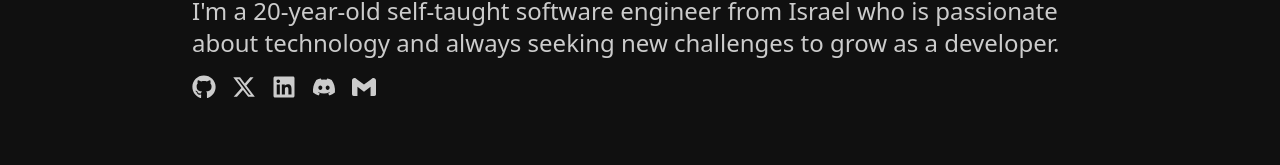
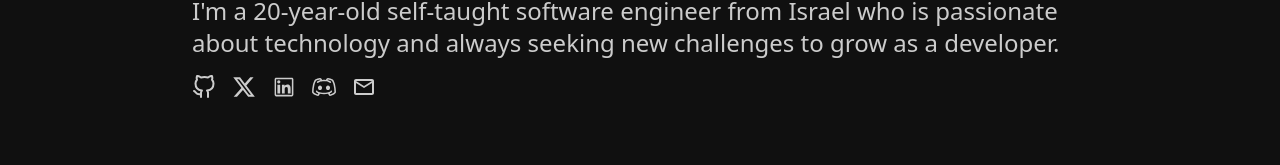
Before and after one commit to Rishon/personal-website, a Next.js app: page / in a window 1280 px wide. Shown: the part 209-374 px from the top of the page. Built offline with nearby package versions, Linux system fonts and the light colour scheme; no server answers.

Commit message:
feat: Confetti upon birthday

```diff
--- a/package.json
+++ b/package.json
@@ -15,6 +15,7 @@
     "next": "14.2.10",
     "nodemailer": "^6.9.14",
     "react": "^18.3.1",
+    "react-confetti": "^6.1.0",
     "react-dom": "^18.3.1",
     "react-icons": "^5.2.1",
     "react-turnstile": "^1.1.3",
--- a/src/components/sections/SocialsSection.tsx
+++ b/src/components/sections/SocialsSection.tsx
@@ -2,27 +2,29 @@
 import SocialButton from "@/components/SocialButton";
 
 // Icons
-import { FaGithub, FaLinkedin, FaDiscord } from "react-icons/fa";
+import { RxDiscordLogo } from "react-icons/rx";
+import { FiGithub } from "react-icons/fi";
+import { AiOutlineLinkedin } from "react-icons/ai";
 import { FaXTwitter } from "react-icons/fa6";
-import { SiGmail } from "react-icons/si";
+import { MdOutlineEmail } from "react-icons/md";
 
 export default function SocialsSection() {
   return (
     <div className="flex space-x-4 text-2xl">
       <SocialButton link="https://github.rishon.systems">
-        <FaGithub />
+        <FiGithub />
       </SocialButton>
       <SocialButton link="https://x.rishon.systems">
         <FaXTwitter />
       </SocialButton>
       <SocialButton link="https://linkedin.rishon.systems">
-        <FaLinkedin />
+        <AiOutlineLinkedin />
       </SocialButton>
       <SocialButton link="https://discord.rishon.systems">
-        <FaDiscord />
+        <RxDiscordLogo />
       </SocialButton>
       <SocialButton link="mailto:mail@rishon.systems">
-        <SiGmail />
+        <MdOutlineEmail />
       </SocialButton>
     </div>
   );
--- a/src/pages/index.tsx
+++ b/src/pages/index.tsx
@@ -4,18 +4,38 @@ import SocialsSection from "@/components/sections/SocialsSection";
 import WorkspaceSection from "@/components/sections/WorkspaceSection";
 
 /// React
-import React from "react";
+import React, { useEffect, useState } from "react";
+import Confetti from "react-confetti";
 
 export default function Home() {
+  const [isBirthday, setIsBirthday] = useState(false);
+  let birthDateDay = 20;
+  let birthDateMonth = 1;
+
   function calculateAge() {
-    let date = new Date(Date.UTC(2004, 0, 20)).getTime();
+    let birthDate = new Date(
+      Date.UTC(2004, birthDateMonth, birthDateDay)
+    ).getTime();
     let now = Date.now();
-    let age = Math.floor((now - date) / (1000 * 60 * 60 * 24 * 365.25));
+    let age = Math.floor((now - birthDate) / (1000 * 60 * 60 * 24 * 365.25));
     return age;
   }
 
+  function checkBirthday() {
+    const today = new Date();
+    const month = today.getUTCMonth();
+    const day = today.getUTCDate();
+    return month === birthDateMonth - 1 && day === birthDateDay;
+  }
+
+  useEffect(() => {
+    if (checkBirthday()) setIsBirthday(true);
+  }, []);
+
   return (
     <main className="w-full max-w-4xl space-y-4 px-4 sm:px-0">
+      {isBirthday && <Confetti />}
+
       {/* Introduction */}
       <h1 className="text-2xl sm:text-4xl font-bold">
         <span className="animated-gradient-text">Hi!</span> I{"'"}m Rishon 👋
```
